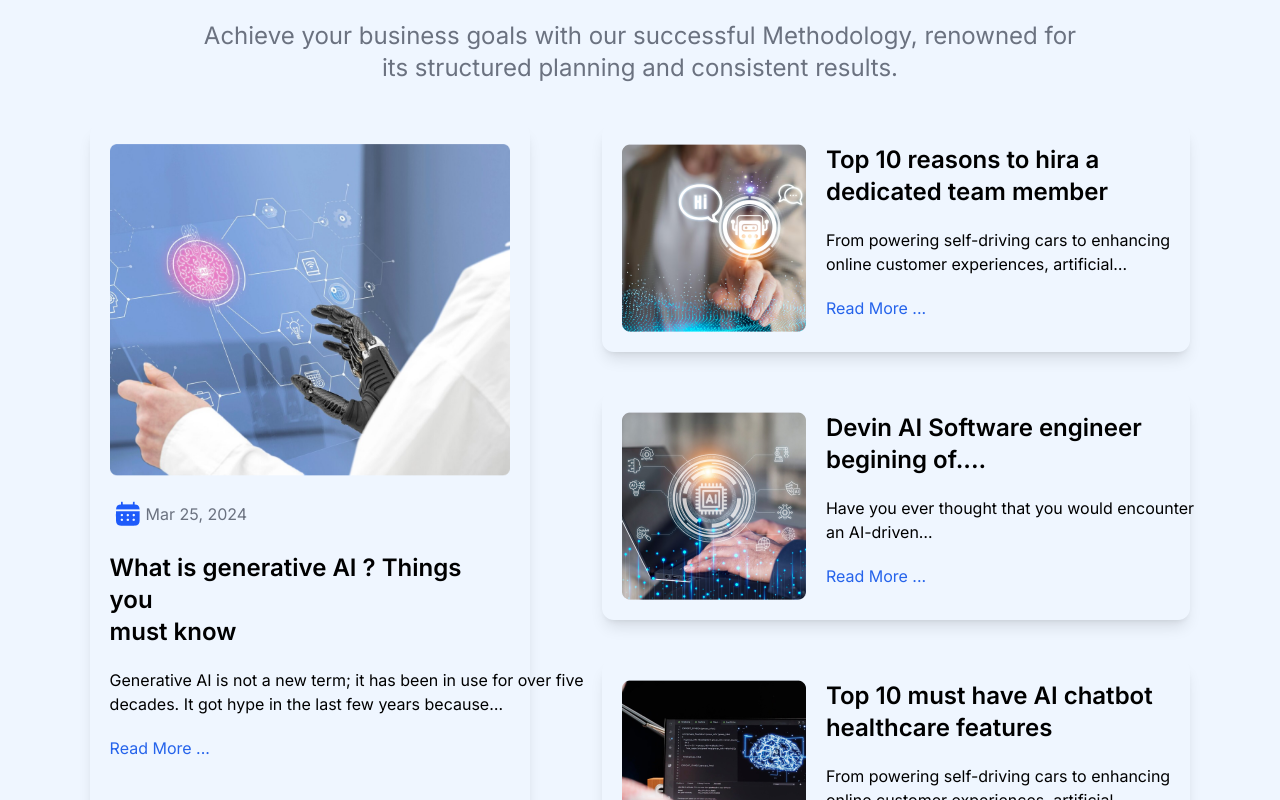
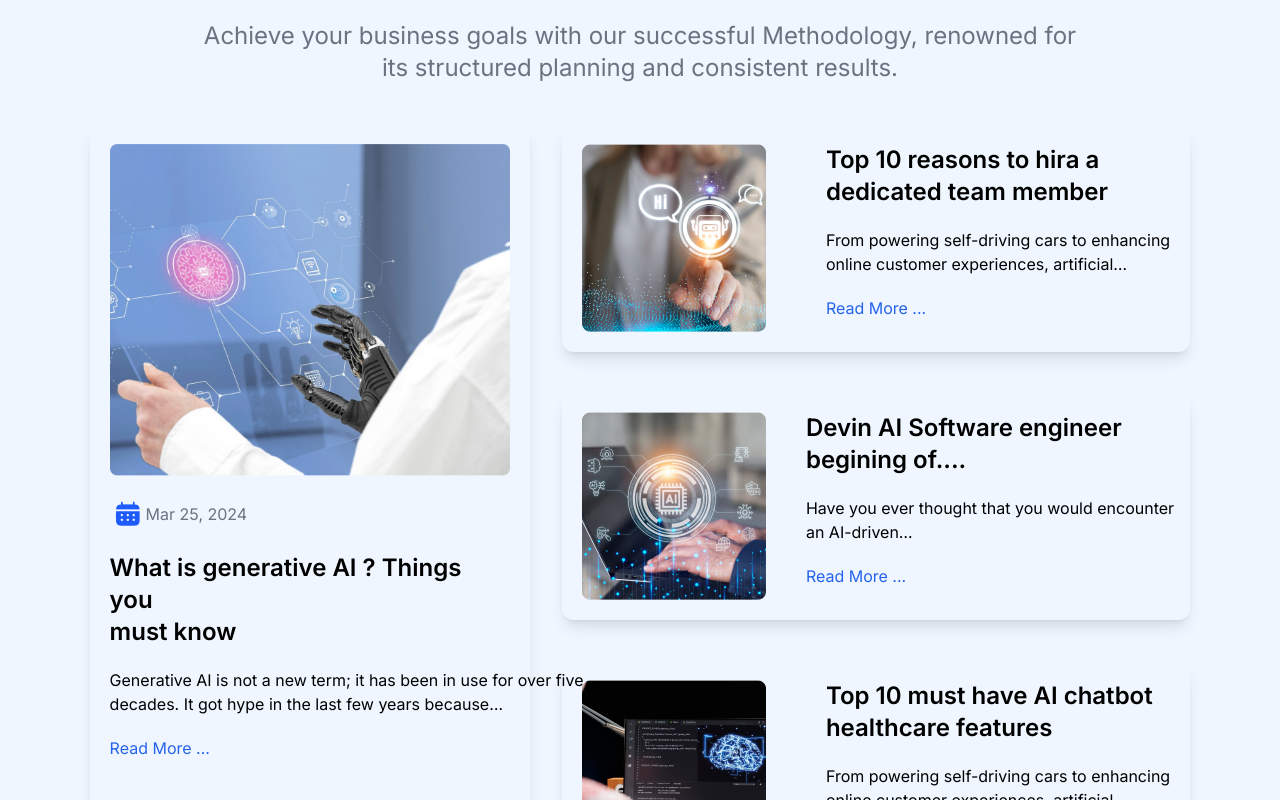
Before and after one commit to mr-ammar-1/Web-Page-Frontend, a Next.js app: page / in a window 1280 px wide. Shown: the part 5900-6700 px from the top of the page. Built offline with nearby package versions, Linux system fonts and the light colour scheme.

Commit message:
Update BlogsAndArticles.jsx
Responsiveness

```diff
--- a/src/app/components/BlogsAndArticles.jsx
+++ b/src/app/components/BlogsAndArticles.jsx
@@ -18,7 +18,8 @@ const BlogsAndArticles = () => {
       </div>
 
         <div className='flex flex-col gap-10'>
-        <div className='lg:mt-0 lg:p-5 p-10 mt-5 flex border-1 border-white rounded-xl ml-10 w-[full] shadow-lg ' >
+
+        <div className='lg:mt-0 lg:p-5 p-10 mt-5 flex flex-col sm:flex-row border-1 border-white rounded-xl gap-10 w-[full] shadow-lg ' >
         <img src="./Frame2.png" alt="" />
         <div className='flex flex-col ml-5'>
       <h1 className='text-left w-full lg:text-2xl text-xl font-semibold '>Top 10 reasons to hira a <br /> dedicated team member</h1>
@@ -29,9 +30,9 @@ const BlogsAndArticles = () => {
 
 
 
-      <div className='lg:mt-0 lg:p-5 p-10 mt-5 flex border-1 border-white rounded-xl ml-10 w-[full] shadow-lg ' >
+      <div className='lg:mt-0 lg:p-5 p-10 mt-5 flex flex-col sm:flex-row border-1 border-white rounded-xl gap-10 w-[full] shadow-lg ' >
         <img src="./Frame3.png" alt="" />
-        <div className='flex flex-col ml-5'>
+        <div className='flex flex-col gapml-5'>
       <h1 className='text-left w-full lg:text-2xl text-xl font-semibold '>Devin AI Software engineer <br /> begining of....</h1>
       <p className='text-left xl:w-[380px] w-full mt-5 mr-2 font-normal'>Have you ever thought that you would encounter an AI-driven…</p>
       <h1 className='text-blue-600 mt-5'>Read More ... </h1>
@@ -40,10 +41,9 @@ const BlogsAndArticles = () => {
 
 
 
-            <div className='lg:mt-0 lg:p-5 p-10 mt-5 flex border-1 border-white rounded-xl ml-10 w-[full] shadow-lg ' >
+            <div className='lg:mt-0 lg:p-5 p-10 mt-5 flex flex-col sm:flex-row border-1 border-white rounded-xl gap-10 w-[full] shadow-lg ' >
         <img src="./Frame4.png" alt="" />
-        <div className='flex flex-col ml-5'>
-      <h1 className='text-left w-full lg:text-2xl text-xl font-semibold '>Top 10 must have AI chatbot <br /> healthcare features</h1>
+        <div className='flex flex-col ml-5'> <h1 className='text-left w-full lg:text-2xl text-xl font-semibold '>Top 10 must have AI chatbot <br /> healthcare features</h1>
       <p className='text-left xl:w-[380px] w-full mt-5 mr-2 font-normal'>From powering self-driving cars to enhancing online customer experiences, artificial…</p>
       <h1 className='text-blue-600 mt-5'>Read More ... </h1>
       </div>
```
